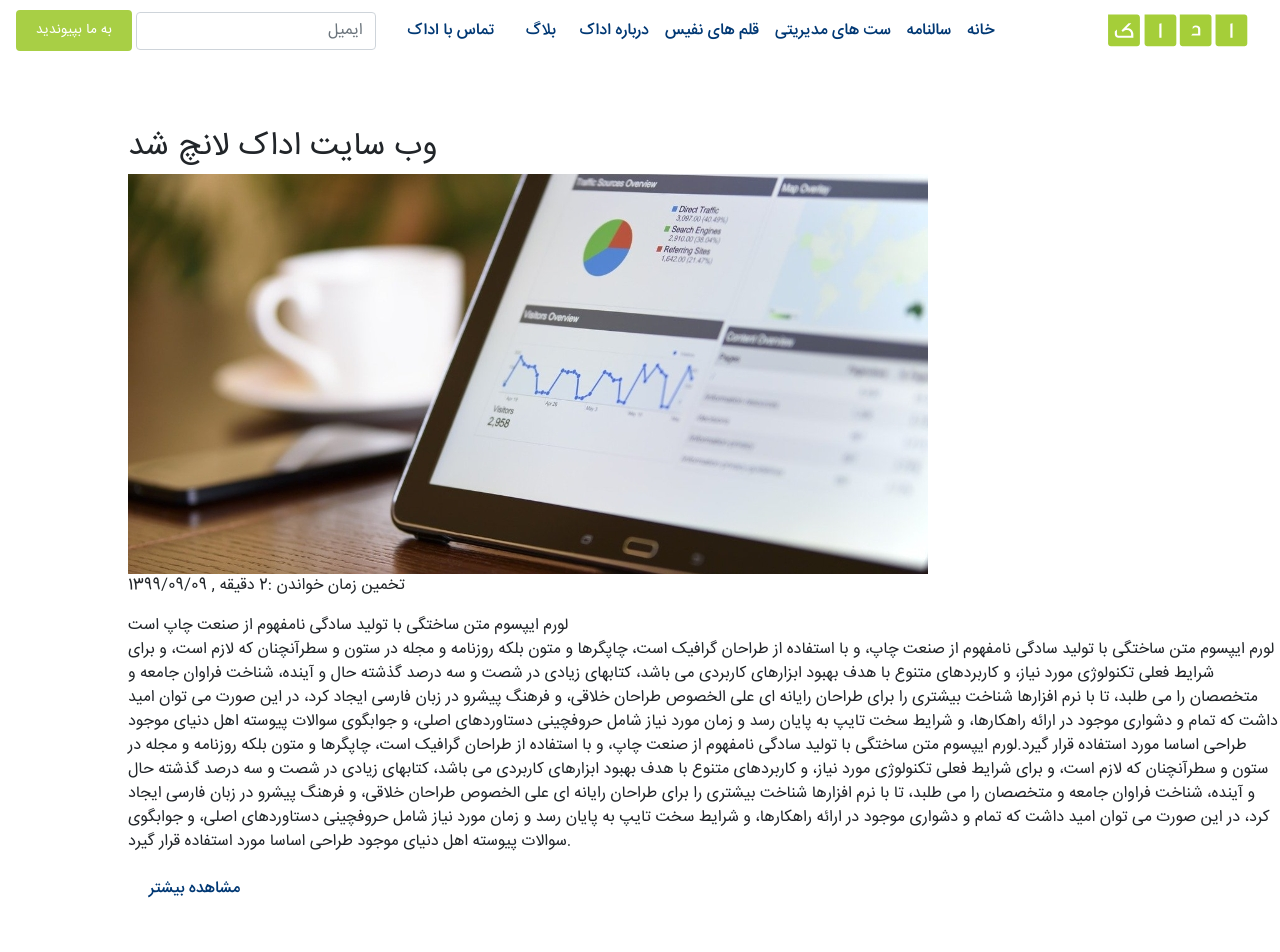
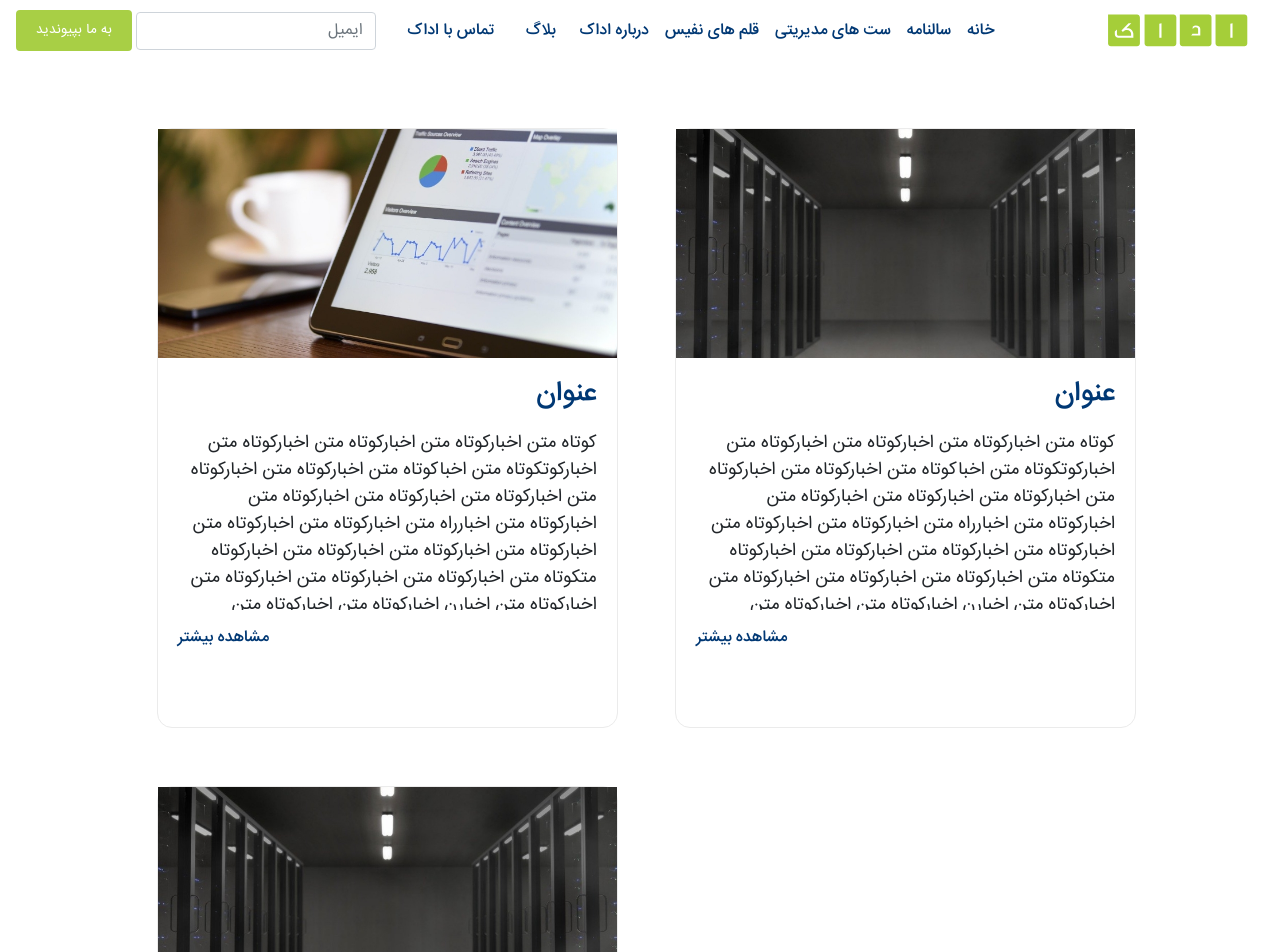
Before and after one commit to ladanTaheri/adak, a Next.js app: page /blog in a window 1280 px wide. Shown: the top 952 px of the page. Built offline with nearby package versions, Linux system fonts and the light colour scheme.

Commit message:
Update Item.js

```diff
--- a/components/blog/item/Item.js
+++ b/components/blog/item/Item.js
@@ -1,30 +1,28 @@
-import React, { Component } from 'react';
-import styles from '../Blog.module.css';
+import React, { Component } from "react";
+import styles from "../Blog.module.css";
+import { Fragment } from "react";
+import Link from 'next/link';
 
 class Item extends Component {
   state = {
-        brief: true
+    brief: true,
+  };
+  handleClick = () => {
+    this.setState({ brief: !this.state.brief });
+  };
+  render() {
+      const item ={
+          name:"عنوان"
       }
-    handleClick = () => {
-        this.setState({ brief: !this.state.brief })
-    }
-    render() {
     return (
-            <div className={styles.news}>
-                <h2> وب سایت اداک لانچ شد</h2>
-                <div className={styles.imgHoverZoom}>
-                    <img src={this.props.imgUrl} className={styles.imgMain} />
+      <Fragment>
+        <div className={styles.card}>
+            <img src={this.props.imgUrl} className={styles.image}/>
+            <h1 className={styles.heading}>عنوان</h1>
+            <p className={styles.shortText}> کوتاه متن اخبارکوتاه متن اخبارکوتاه متن اخبارکوتاه متن اخبارکوتکوتاه متن اخباکوتاه متن اخبارکوتاه متن اخبارکوتاه متن اخبارکوتاه متن اخبارکوتاه متن اخبارکوتاه متن اخبارکوتاه متن اخبارراه متن اخبارکوتاه متن اخبارکوتاه متن اخبارکوتاه متن اخبارکوتاه متن اخبارکوتاه متن اخبارکوتاه متکوتاه متن اخبارکوتاه متن اخبارکوتاه متن اخبارکوتاه متن اخبارکوتاه متن اخبارن اخبارکوتاه متن اخبارکوتاه متن اخبارکوتاه متن اخبار</p>
+            <Link href='/detail/[name]' as={`/detail/${item.name}`}><a  className={styles.btn}>مشاهده بیشتر</a></Link>
         </div>
-                <div className={styles.date}>
-                    <p>1399/09/09 ,  تخمین زمان خواندن :2 دقیقه</p>
-                </div>
-                <p className={this.state.brief ? styles.showBrief : styles.showBrief.active}>   لورم ایپسوم متن ساختگی با تولید سادگی نامفهوم از صنعت چاپ است
-                <br />
-                لورم ایپسوم متن ساختگی با تولید سادگی نامفهوم از صنعت چاپ، و با استفاده از طراحان گرافیک است، چاپگرها و متون بلکه روزنامه و مجله در ستون و سطرآنچنان که لازم است، و برای شرایط فعلی تکنولوژی مورد نیاز، و کاربردهای متنوع با هدف بهبود ابزارهای کاربردی می باشد، کتابهای زیادی در شصت و سه درصد گذشته حال و آینده، شناخت فراوان جامعه و متخصصان را می طلبد، تا با نرم افزارها شناخت بیشتری را برای طراحان رایانه ای علی الخصوص طراحان خلاقی، و فرهنگ پیشرو در زبان فارسی ایجاد کرد، در این صورت می توان امید داشت که تمام و دشواری موجود در ارائه راهکارها، و شرایط سخت تایپ به پایان رسد و زمان مورد نیاز شامل حروفچینی دستاوردهای اصلی، و جوابگوی سوالات پیوسته اهل دنیای موجود طراحی اساسا مورد استفاده قرار گیرد.لورم ایپسوم متن ساختگی با تولید سادگی نامفهوم از صنعت چاپ، و با استفاده از طراحان گرافیک است، چاپگرها و متون بلکه روزنامه و مجله در ستون و سطرآنچنان که لازم است، و برای شرایط فعلی تکنولوژی مورد نیاز، و کاربردهای متنوع با هدف بهبود ابزارهای کاربردی می باشد، کتابهای زیادی در شصت و سه درصد گذشته حال و آینده، شناخت فراوان جامعه و متخصصان را می طلبد، تا با نرم افزارها شناخت بیشتری را برای طراحان رایانه ای علی الخصوص طراحان خلاقی، و فرهنگ پیشرو در زبان فارسی ایجاد کرد، در این صورت می توان امید داشت که تمام و دشواری موجود در ارائه راهکارها، و شرایط سخت تایپ به پایان رسد و زمان مورد نیاز شامل حروفچینی دستاوردهای اصلی، و جوابگوی سوالات پیوسته اهل دنیای موجود طراحی اساسا مورد استفاده قرار گیرد.</p>
-                <img src="/images/blog-bottom.png" className={styles.imgBottom} />
-                <button className={`btn ${styles.btn}`} onClick={this.handleClick}>{this.state.brief ? "  مشاهده بیشتر" : "مشاهده کمتر"}</button>
-            </div>
-
+      </Fragment>
     );
   }
 }
```
Lines whose indentation alone changed are shown as unchanged.
